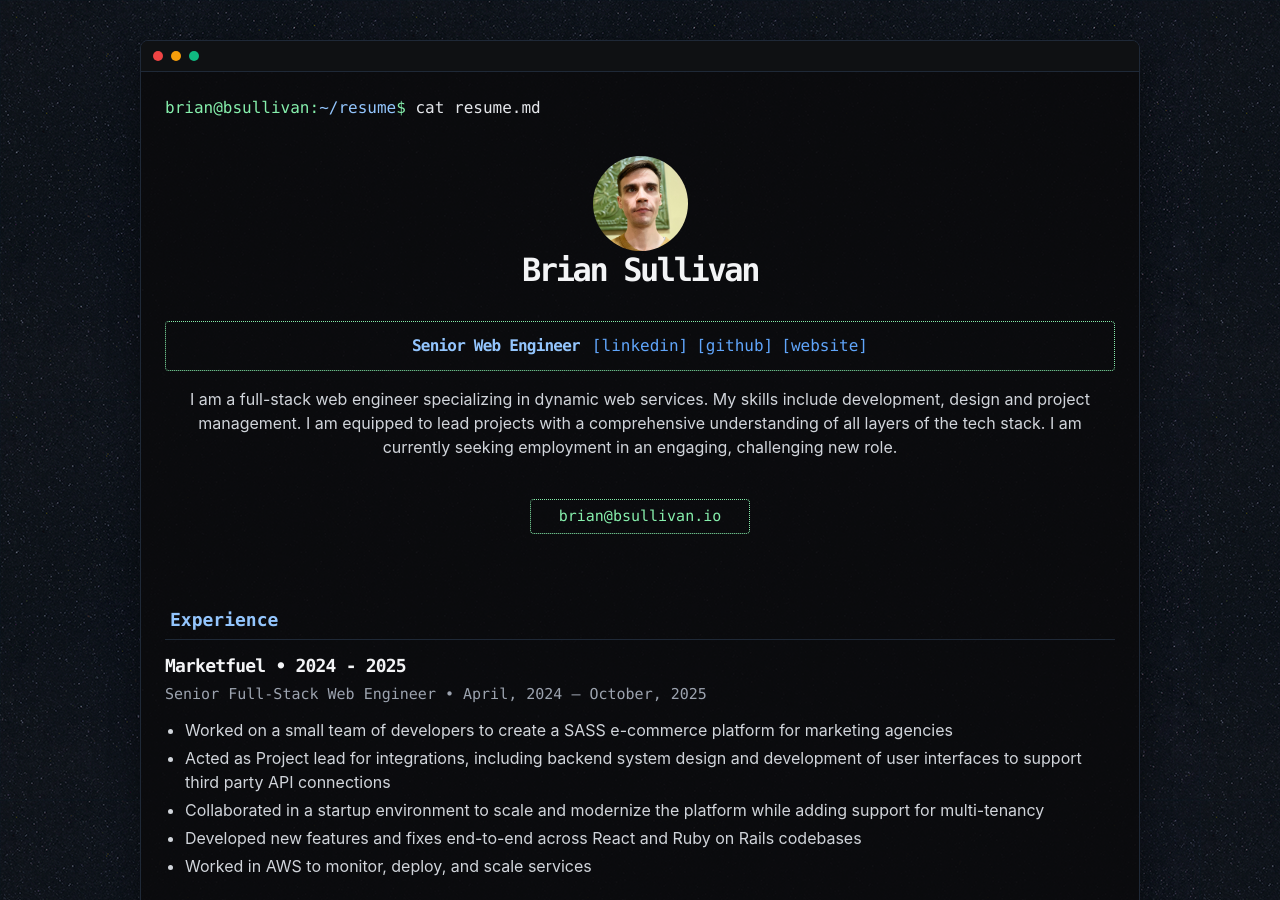
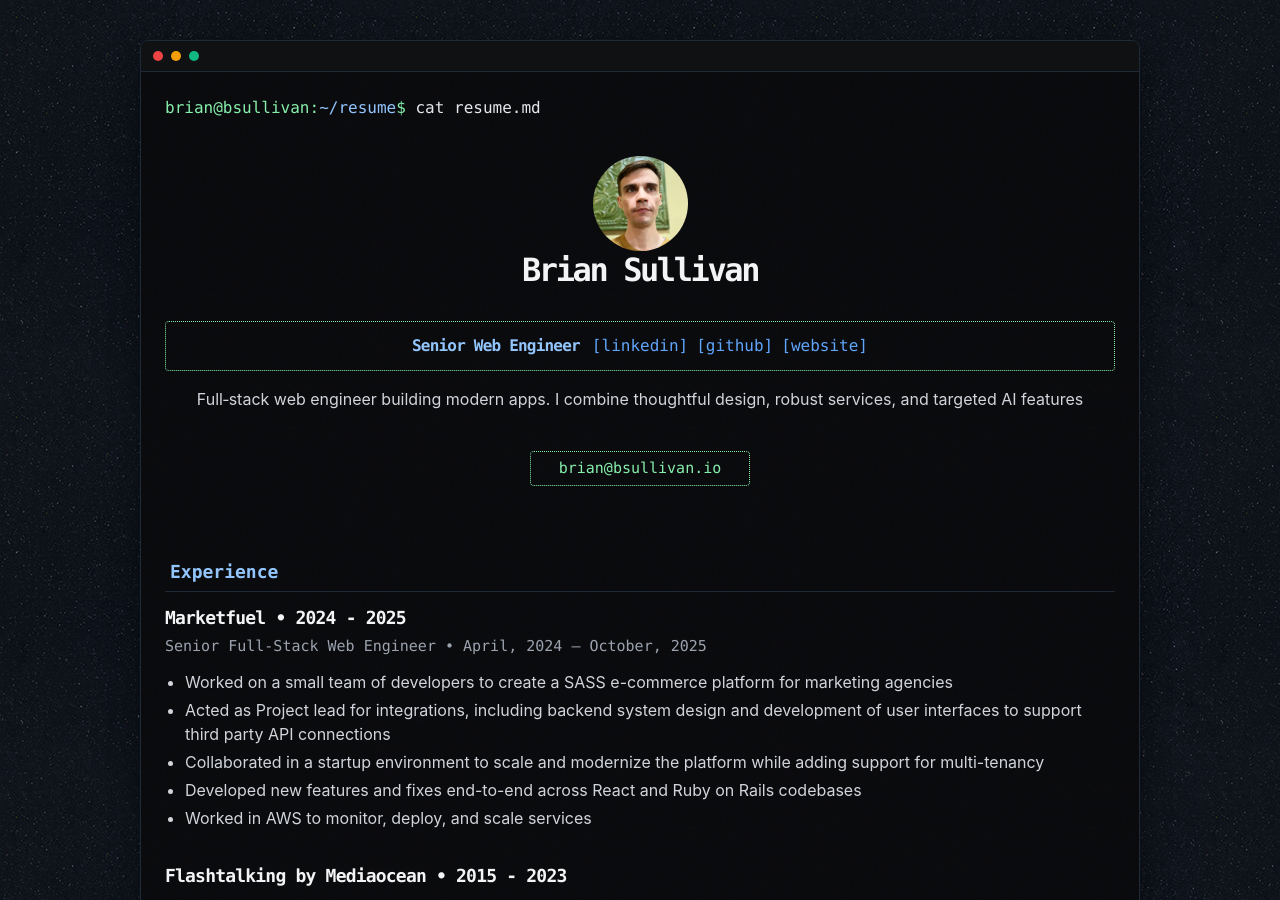
Before and after one commit to bsullivan-io/bsullivan.io, a Jekyll site: the page built from resume/index.html, in a window 1280 px wide and 900 px high. Built offline with Jekyll 4.4.1, drawn with Linux system fonts in a browser that asks for light colours.

Commit message:
update summary

```diff
--- a/_config.yml
+++ b/_config.yml
@@ -23,7 +23,7 @@ resume_contact_address:         "143 Skillman Ave, #3C • Brooklyn NY 11211"
 resume_header_contact_info:     "143 Skillman Ave, #3C • Brooklyn NY 11211 • 732-600-6507 • brian@bsullivan.io"
 display_header_contact_info:    "false"
 
-resume_header_intro: "<p>I am a full-stack web engineer specializing in dynamic web services. My skills include development, design and project management. I am equipped to lead projects with a comprehensive understanding of all layers of the tech stack. I am currently seeking employment in an engaging, challenging new role. </p>"
+resume_header_intro: "<p>Full‑stack web engineer building modern apps. I combine thoughtful design, robust services, and targeted AI features</p>"
 
 # use "yes" to display the email contact button,
 # "no" to display an "I'm not looking for work" message,
```
